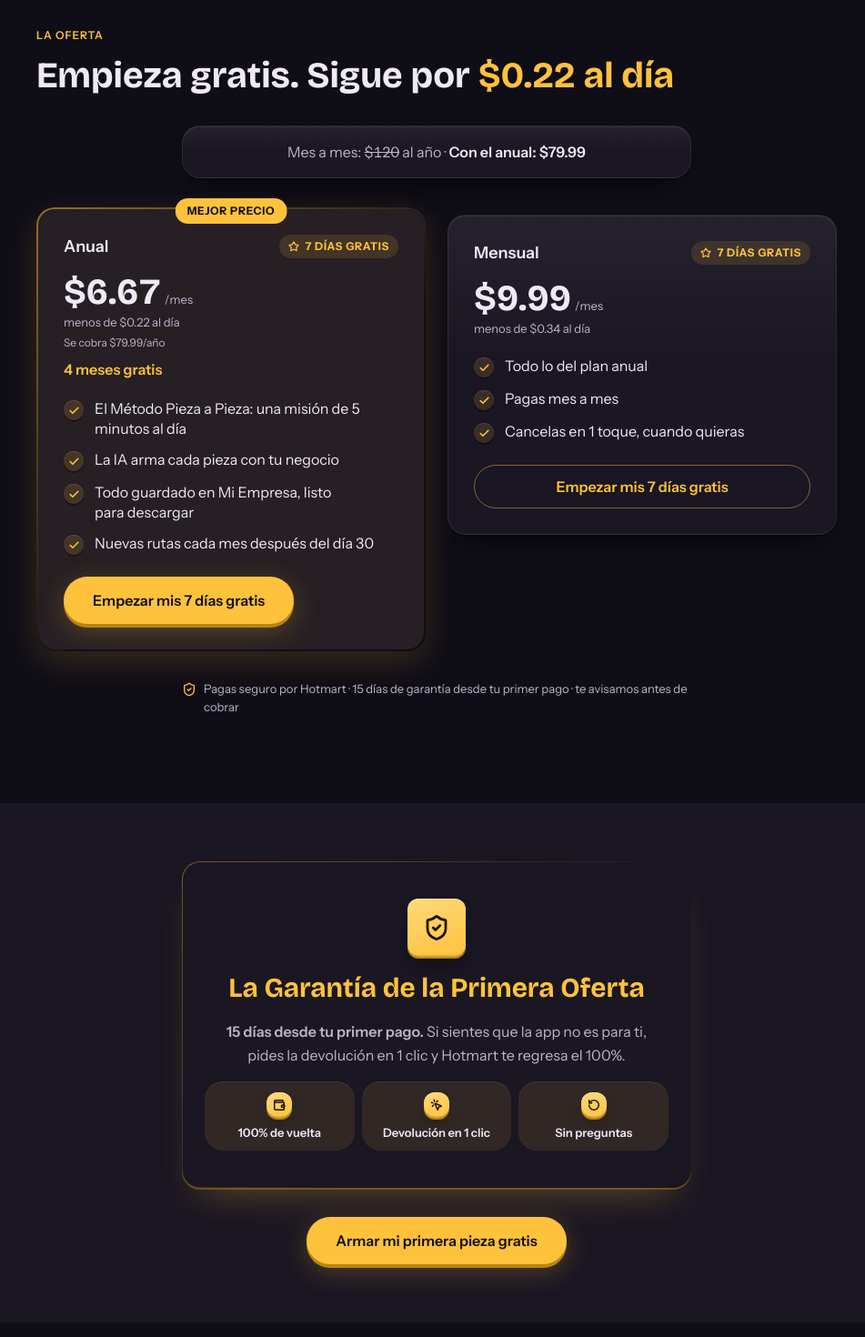
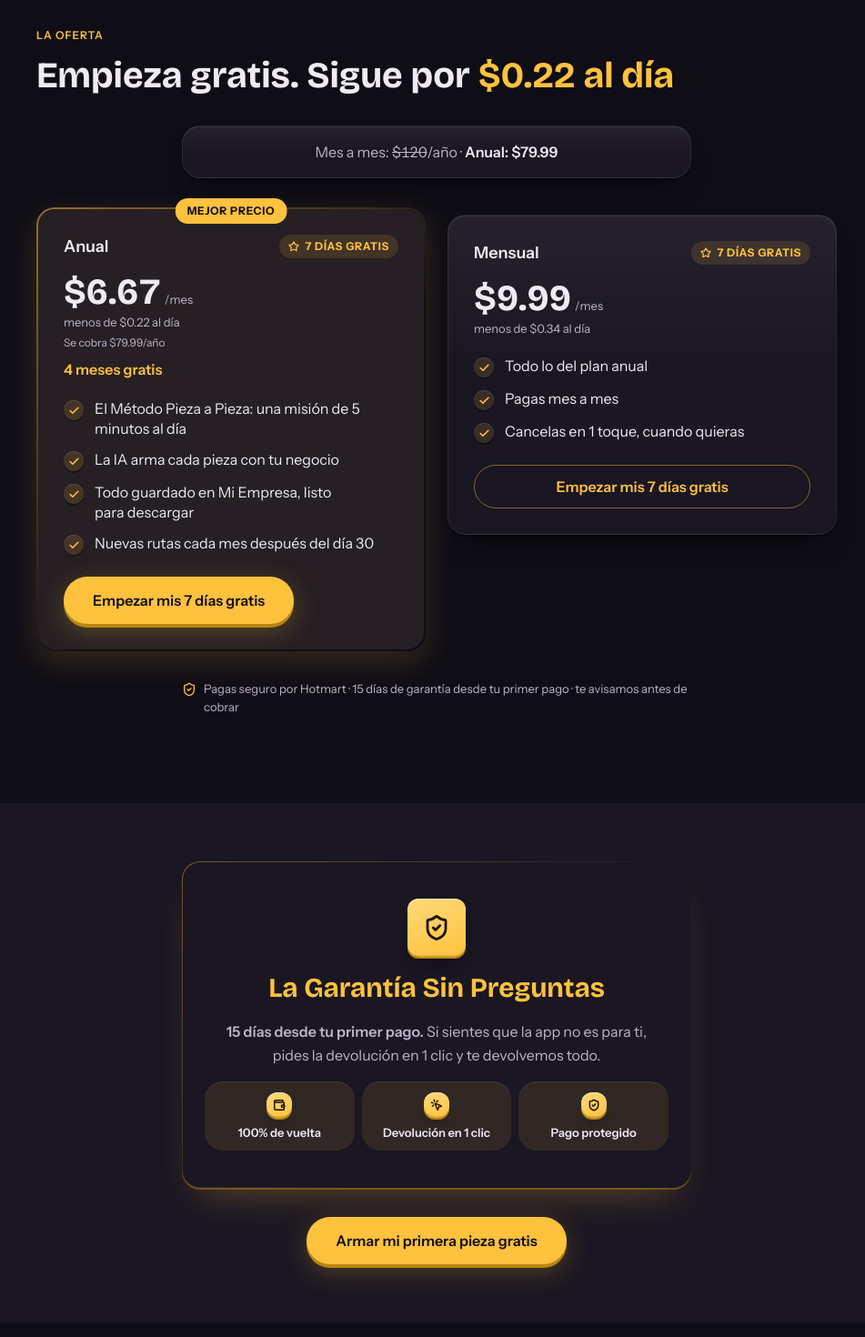
Before and after one commit to emprezaiai/emprezai, a Next.js app: page / in a window 1280 px wide. Shown: the part 3880-5350 px from the top of the page at 91% size, without its empty margins (160-1111 px from the left). Built offline with nearby package versions, Linux system fonts and the light colour scheme.

Commit message:
feat(landing): La Garantía Sin Preguntas + ancla y sellos sin repetición
Co-Authored-By: Claude Opus 5.5 <noreply@anthropic.com>

```diff
--- a/app/page.tsx
+++ b/app/page.tsx
@@ -18,7 +18,6 @@ import {
   Moon,
   MousePointerClick,
   Puzzle,
-  RotateCcw,
   Search,
   ShieldCheck,
   Sprout,
@@ -152,7 +151,7 @@ export default function PaginaDeVentas() {
         stack={{
           lineas: [{ resultado: 'Mes a mes', valor: '$120' }],
           totalTachado: '$120',
-          nota: 'Con el anual: $79.99',
+          nota: 'Anual: $79.99',
         }}
         anual={{
           nombre: 'Anual',
@@ -177,12 +176,12 @@ export default function PaginaDeVentas() {
       />
 
       <Garantia
-        nombre="La Garantía de la Primera Oferta"
-        condicionMarked="[b]15 días desde tu primer pago.[/b] Si sientes que la app no es para ti, pides la devolución en 1 clic y Hotmart te regresa el 100%."
+        nombre="La Garantía Sin Preguntas"
+        condicionMarked="[b]15 días desde tu primer pago.[/b] Si sientes que la app no es para ti, pides la devolución en 1 clic y te devolvemos todo."
         sellos={[
           { icon: Wallet, texto: '100% de vuelta' },
           { icon: MousePointerClick, texto: 'Devolución en 1 clic' },
-          { icon: RotateCcw, texto: 'Sin preguntas' },
+          { icon: ShieldCheck, texto: 'Pago protegido' },
         ]}
         cta={{ label: CTA_LABEL, href: CTA_HREF }}
       />
@@ -234,8 +233,8 @@ export default function PaginaDeVentas() {
         futurePacingMarked="Abres Mi Empresa y ahí está: tu oferta, tu nombre, tu precio y tus textos. Solo falta lanzar."
         ctaLabel={CTA_LABEL}
         ctaHref={CTA_HREF}
-        recap="7 días gratis · Garantía de la Primera Oferta"
-        psMarked="PS: EMPRESAI convierte tu idea en un negocio listo en 30 días con el Método Pieza a Pieza. Entras con 7 días gratis y la Garantía de la Primera Oferta."
+        recap="7 días gratis · Garantía Sin Preguntas"
+        psMarked="PS: EMPRESAI convierte tu idea en un negocio listo en 30 días con el Método Pieza a Pieza. Entras con 7 días gratis y la Garantía Sin Preguntas."
       />
 
       <FooterLegal
--- a/app/reembolsos/page.tsx
+++ b/app/reembolsos/page.tsx
@@ -8,7 +8,7 @@ export default function Reembolsos() {
   return (
     <PaginaLegal
       titulo="Política de Reembolsos"
-      resumen="La Garantía de la Primera Oferta: 15 días desde tu primer pago para pedir el 100% de tu dinero, sin preguntas."
+      resumen="La Garantía Sin Preguntas: 15 días desde tu primer pago para pedir el 100% de tu dinero, sin preguntas."
     >
       <section>
         <h2>1. Prueba gratis</h2>
@@ -19,7 +19,7 @@ export default function Reembolsos() {
       </section>
 
       <section>
-        <h2>2. La Garantía de la Primera Oferta ({PRECIOS.diasGarantia} días)</h2>
+        <h2>2. La Garantía Sin Preguntas ({PRECIOS.diasGarantia} días)</h2>
         <p>
           Tienes {PRECIOS.diasGarantia} días de garantía de devolución a partir de tu primer pago. Si durante los primeros{' '}
           {PRECIOS.diasGarantia} días pagados sientes que la app no es para ti, pides la devolución en 1 clic y Hotmart te
--- a/components/landing/Oferta.tsx
+++ b/components/landing/Oferta.tsx
@@ -123,10 +123,13 @@ export function Oferta({
             variants={item}
             className="tarjeta-relieve mx-auto mt-8 max-w-[560px] rounded-[var(--radius-card)] px-5 py-4 text-center text-[16px] text-[var(--text-secondary)]"
           >
-            {stack.lineas[0]?.resultado}: <span className="tabular-nums line-through">{stack.totalTachado}</span> al año
+            <span className="whitespace-nowrap">
+              {stack.lineas[0]?.resultado}: <span className="tabular-nums line-through">{stack.totalTachado}</span>/año
+            </span>
             {stack.nota && (
               <>
-                {' · '}
+                {' '}
+                <span aria-hidden="true">·</span>{' '}
                 <span className="font-semibold whitespace-nowrap text-[var(--text-primary)]">{stack.nota}</span>
               </>
             )}
```
Also changed, not shown: 8 other files (tests, documents, lock files or other folders).
